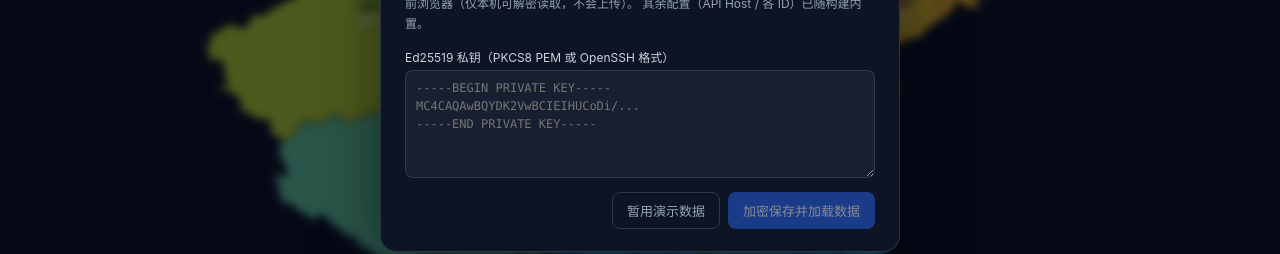
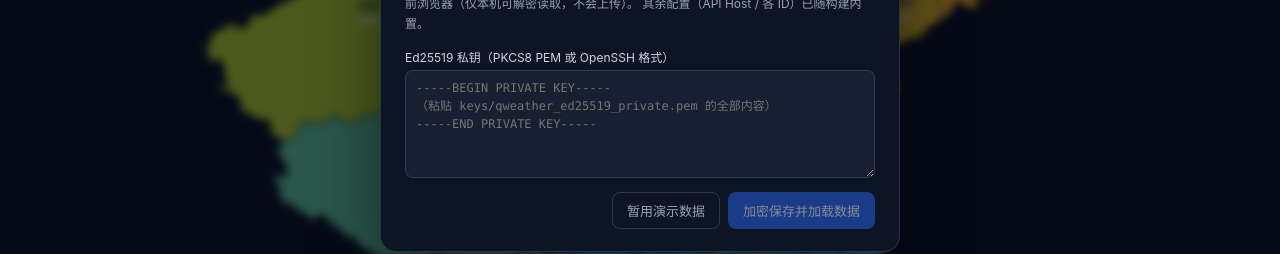
Before and after one commit to LyZane/humidity-outlook, a Vue app: page / in a window 1280 px wide. Shown: the part 325-579 px from the top of the page. Built offline with nearby package versions, Linux system fonts and the light colour scheme.

Commit message:
fix: 弹窗 placeholder 误含私钥片段，改为纯提示文字
GitHub Pages 部署准备：无私钥时自动弹窗录入，AES-GCM 加密存储于浏览器

```diff
--- a/src/components/PrivateKeyDialog.vue
+++ b/src/components/PrivateKeyDialog.vue
@@ -11,7 +11,7 @@
       <label>
         <span>Ed25519 私钥（PKCS8 PEM 或 OpenSSH 格式）</span>
         <textarea v-model="pem" rows="5" spellcheck="false"
-          placeholder="-----BEGIN PRIVATE KEY-----&#10;MC4CAQAwBQYDK2VwBCIEIHUCoDi/...&#10;-----END PRIVATE KEY-----"></textarea>
+          placeholder="-----BEGIN PRIVATE KEY-----&#10;（粘贴 keys/qweather_ed25519_private.pem 的全部内容）&#10;-----END PRIVATE KEY-----"></textarea>
       </label>
       <div v-if="error" class="msg error">私钥无法解析：{{ error }}</div>
       <div v-else-if="pem.trim()" class="msg ok">✓ 私钥格式校验通过（Ed25519）</div>
```
